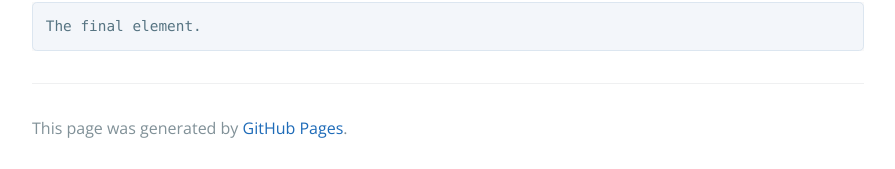
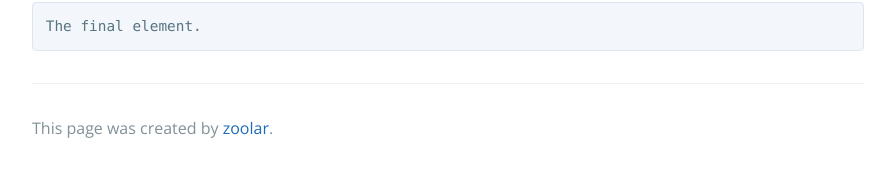
Before and after one commit to jasony9982/jasony9982.github.io, a Jekyll site: the page built from index.md, in a window 1280 px wide and 900 px high, scrolled down 3100 px. Shown: the part 728-897 px from the top of the window, without its empty margins (192-1087 px from the left). Built offline with Jekyll 4.4.1, drawn with Linux system fonts in a browser that asks for light colours.

Commit message:
edit layout

```diff
--- a/_layouts/default.html
+++ b/_layouts/default.html
@@ -2,7 +2,6 @@
 <html lang="{{ site.lang | default: "en-US" }}">
   <head>
     <meta charset="UTF-8">
-
 {% seo %}
     <meta name="viewport" content="width=device-width, initial-scale=1">
     <meta name="theme-color" content="#157878">
@@ -29,7 +28,7 @@
         {% if site.github.is_project_page %}
           <span class="site-footer-owner"><a href="{{ site.github.repository_url }}">{{ site.github.repository_name }}</a> is maintained by <a href="{{ site.github.owner_url }}">{{ site.github.owner_name }}</a>.</span>
         {% endif %}
-        <span class="site-footer-credits">This page was generated by <a href="https://pages.github.com">GitHub Pages</a>.</span>
+        <span class="site-footer-credits">This page was created by <a href="https://zoolar.tech">zoolar</a>.</span>
       </footer>
     </section>
 
```
Also changed, not shown: 2 other files.
